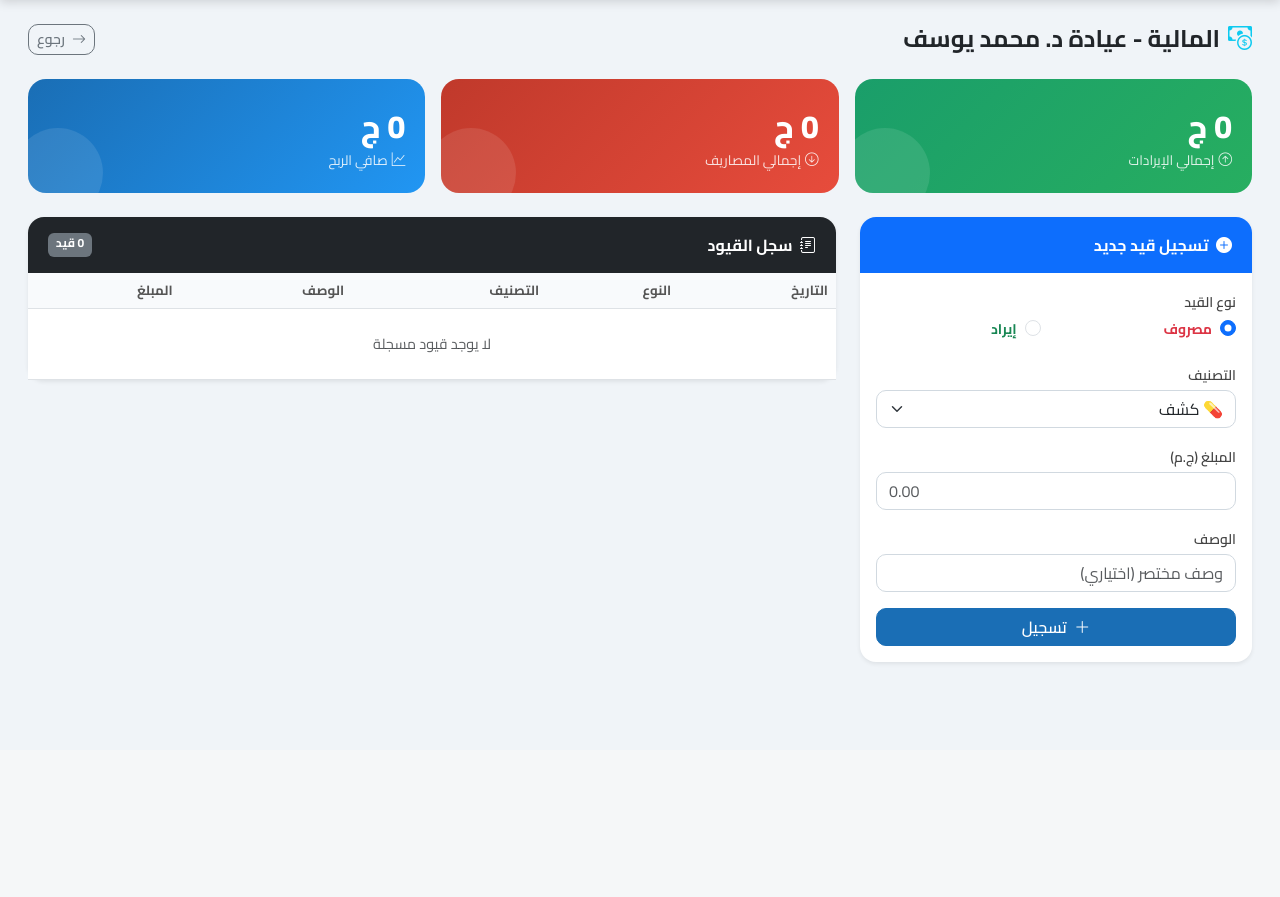
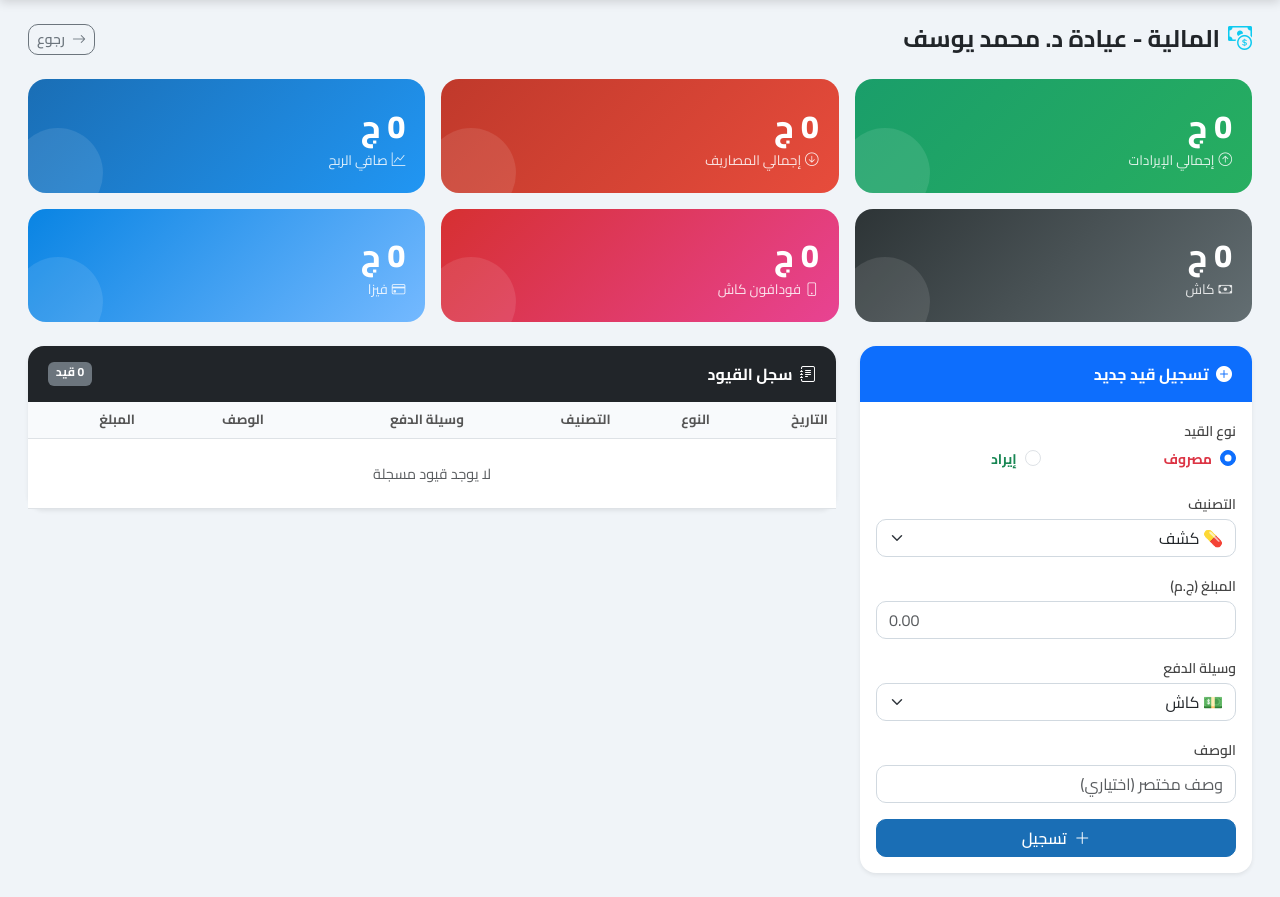
Before and after one commit to ahmedkhatya/clinic-system, a Flask app: page /clinic/1/finances in a window 1280 px wide. Shown: the part 50-947 px from the top of the page. Before the commit the page ends 714 px from the top, so only its background shows below. Run offline with Flask 3, Linux system fonts and the light colour scheme; a user stored in the database is signed in.

Commit message:
Update admin_finances.html

```diff
--- a/templates/admin_finances.html
+++ b/templates/admin_finances.html
@@ -10,8 +10,8 @@
         </a>
     </div>
 
-    <!-- ملخص -->
-    <div class="row g-3 mb-4">
+    <!-- ملخص عام -->
+    <div class="row g-3 mb-3">
         <div class="col-sm-4">
             <div class="stat-card" style="background:linear-gradient(135deg,#1a9e6a,#27ae60)">
                 <div class="stat-num">{{ "%.0f"|format(total_income) }} ج</div>
@@ -28,6 +28,28 @@
             <div class="stat-card" style="background:linear-gradient(135deg,#1a6eb5,#2196f3)">
                 <div class="stat-num">{{ "%.0f"|format(total_income - total_expense) }} ج</div>
                 <div class="stat-label"><i class="bi bi-graph-up me-1"></i>صافي الربح</div>
+            </div>
+        </div>
+    </div>
+
+    <!-- تقسيم الإيرادات حسب وسيلة الدفع -->
+    <div class="row g-3 mb-4">
+        <div class="col-sm-4">
+            <div class="stat-card" style="background:linear-gradient(135deg,#2d3436,#636e72)">
+                <div class="stat-num">{{ "%.0f"|format(by_method.cash) }} ج</div>
+                <div class="stat-label"><i class="bi bi-cash me-1"></i>كاش</div>
+            </div>
+        </div>
+        <div class="col-sm-4">
+            <div class="stat-card" style="background:linear-gradient(135deg,#d63031,#e84393)">
+                <div class="stat-num">{{ "%.0f"|format(by_method.vodafone_cash) }} ج</div>
+                <div class="stat-label"><i class="bi bi-phone me-1"></i>فودافون كاش</div>
+            </div>
+        </div>
+        <div class="col-sm-4">
+            <div class="stat-card" style="background:linear-gradient(135deg,#0984e3,#74b9ff)">
+                <div class="stat-num">{{ "%.0f"|format(by_method.visa) }} ج</div>
+                <div class="stat-label"><i class="bi bi-credit-card me-1"></i>فيزا</div>
             </div>
         </div>
     </div>
@@ -71,6 +93,14 @@
                             <input type="number" name="amount" class="form-control" min="0" step="0.5" required placeholder="0.00">
                         </div>
                         <div class="mb-3">
+                            <label>وسيلة الدفع</label>
+                            <select name="payment_method" class="form-select">
+                                <option value="cash">💵 كاش</option>
+                                <option value="vodafone_cash">📱 فودافون كاش</option>
+                                <option value="visa">💳 فيزا</option>
+                            </select>
+                        </div>
+                        <div class="mb-3">
                             <label>الوصف</label>
                             <input type="text" name="desc" class="form-control" placeholder="وصف مختصر (اختياري)">
                         </div>
@@ -96,6 +126,7 @@
                                 <th>التاريخ</th>
                                 <th>النوع</th>
                                 <th>التصنيف</th>
+                                <th>وسيلة الدفع</th>
                                 <th>الوصف</th>
                                 <th>المبلغ</th>
                             </tr>
@@ -112,6 +143,15 @@
                                     {% endif %}
                                 </td>
                                 <td>{{ entry.category }}</td>
+                                <td>
+                                    {% if entry.payment_method == 'cash' %}
+                                    <span class="badge bg-secondary"><i class="bi bi-cash me-1"></i>كاش</span>
+                                    {% elif entry.payment_method == 'vodafone_cash' %}
+                                    <span class="badge" style="background:#e84393"><i class="bi bi-phone me-1"></i>فودافون كاش</span>
+                                    {% elif entry.payment_method == 'visa' %}
+                                    <span class="badge bg-primary"><i class="bi bi-credit-card me-1"></i>فيزا</span>
+                                    {% else %}—{% endif %}
+                                </td>
                                 <td class="small text-muted">{{ entry.description or '—' }}</td>
                                 <td class="fw-bold {% if entry.entry_type == 'income' %}text-success{% else %}text-danger{% endif %}">
                                     {{ "%.2f"|format(entry.amount) }} ج
@@ -119,7 +159,7 @@
                             </tr>
                             {% else %}
                             <tr>
-                                <td colspan="5" class="text-center text-muted py-4">لا يوجد قيود مسجلة</td>
+                                <td colspan="6" class="text-center text-muted py-4">لا يوجد قيود مسجلة</td>
                             </tr>
                             {% endfor %}
                         </tbody>
```
